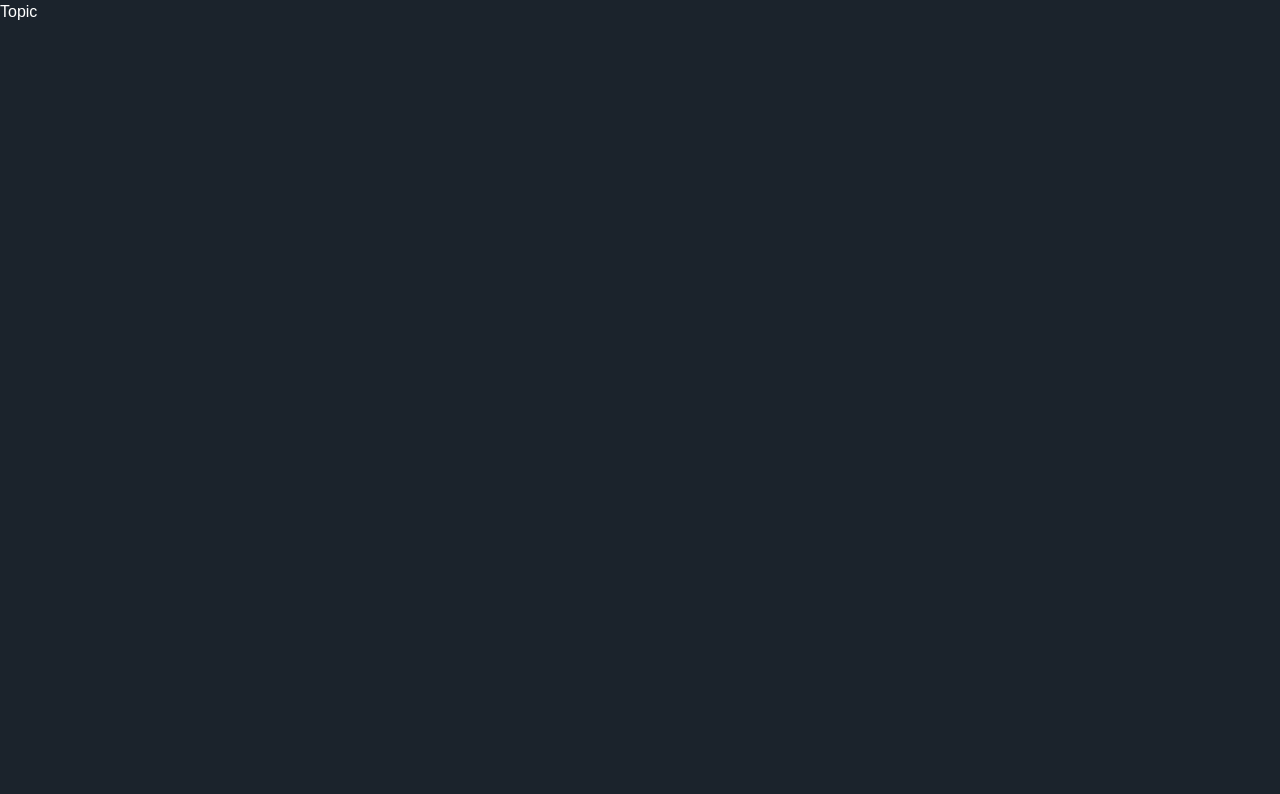
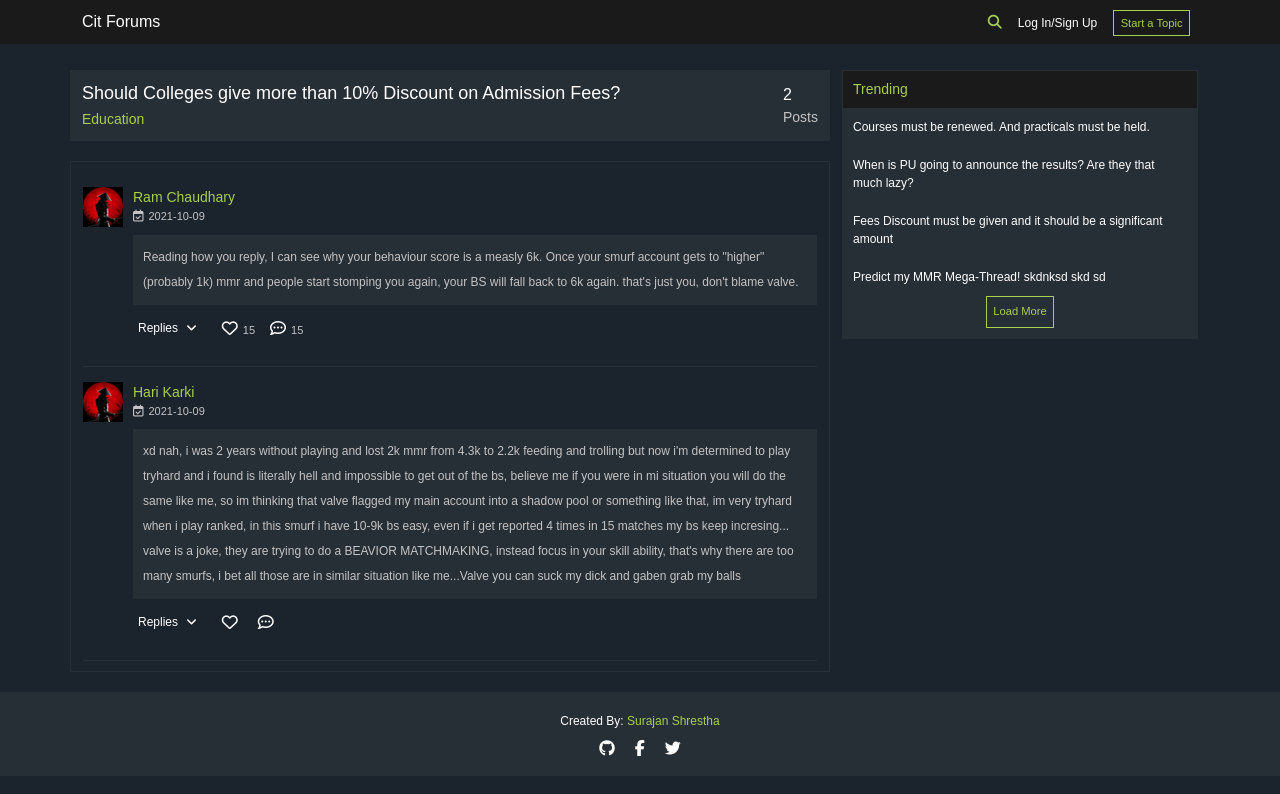
Before and after one commit to SurajanShrestha/cit-forum, a React (Create React App) app: page /topic in a window 1280 px wide. Shown: the top 794 px of the page. Built offline with nearby package versions, Linux system fonts and the light colour scheme.

Commit message:
Topic Discussion Page Semi-Done(Replies' design is to be added)

```diff
--- /dev/null
+++ b/src/components/common/discussionBoard/Post.js
@@ -0,0 +1,42 @@
+import { Link } from 'react-router-dom';
+
+function Post({ userName, postedDate, answer, totalLikes, totalShares, totalReplies }) {
+    return (
+        <div className="post">
+            <div className="userAvatar">
+                <Link to="/">
+                    <img src={process.env.PUBLIC_URL+"/images/userAvatars/uAv-01.jpg"} />
+                </Link>
+            </div>
+            <div className="postContent">
+                <div className="userDetails">
+                    <Link to="/">
+                        <p className="userName">{userName}</p>
+                    </Link>
+                    <div className="date">
+                        <i className="f-sm fa fa-calendar-check-o" aria-hidden="true"></i>
+                        <small className="f-xs">{postedDate}</small>
+                    </div>
+                </div>
+                <article className="userAnswer">
+                    {answer}
+                </article>
+                <div className="postActions">
+                    <div className="action">
+                        <small className="view-replies f-sm" title="View Replies">Replies&nbsp;<i class="fa fa-angle-down" aria-hidden="true"></i></small>
+                    </div>
+                    <div className="action">
+                        <i className="fa fa-heart-o like" aria-hidden="true" title="Like"></i>
+                        { totalLikes ? <small className="f-xs grayText">{totalLikes}</small> : null }
+                    </div>
+                    <div className="action">
+                        <i className="fa fa-commenting-o reply" aria-hidden="true" title="Reply"></i>
+                        { totalLikes ? <small className="f-xs grayText">{totalLikes}</small> : null }
+                    </div>
+                </div>
+            </div>
+        </div>
+    );
+}
+
+export default Post;
--- /dev/null
+++ b/src/components/common/discussionBoard/index.js
@@ -0,0 +1,15 @@
+import { Row, Col } from 'react-bootstrap';
+import Post from './Post';
+
+function DiscussionBoard() {
+    return (
+        <Row className="discussion">
+            <Col xs={12}>
+                <Post userName="Ram Chaudhary" userAvatar={process.env.PUBLIC_URL+"/images/userAvatars/uAv-01.jpg"} postedDate="2021-10-09" answer={`Reading how you reply, I can see why your behaviour score is a measly 6k. Once your smurf account gets to "higher" (probably 1k) mmr and people start stomping you again, your BS will fall back to 6k again. that's just you, don't blame valve.`} totalLikes={15}/>
+                <Post userName="Hari Karki" userAvatar={process.env.PUBLIC_URL+"/images/userAvatars/uAv-01.jpg"} postedDate="2021-10-09" answer={`xd nah, i was 2 years without playing and lost 2k mmr from 4.3k to 2.2k feeding and trolling but now i'm determined to play tryhard and i found is literally hell and impossible to get out of the bs, believe me if you were in mi situation you will do the same like me, so im thinking that valve flagged my main account into a shadow pool or something like that, im very tryhard when i play ranked, in this smurf i have 10-9k bs easy, even if i get reported 4 times in 15 matches my bs keep incresing... valve is a joke, they are trying to do a BEAVIOR MATCHMAKING, instead focus in your skill ability, that's why there are too many smurfs, i bet all those are in similar situation like me...Valve you can suck my dick and gaben grab my balls`} />
+            </Col>
+        </Row>
+    );
+}
+
+export default DiscussionBoard;
--- a/src/components/common/headerBar/index.js
+++ b/src/components/common/headerBar/index.js
@@ -1,20 +1,33 @@
 import { Row, Col } from 'react-bootstrap';
+import { Link } from 'react-router-dom';
 
-function HeaderBar() {
+function HeaderBar({ title, categoryType, totalForums, totalPosts }) {
     return (
         <Row className="headerBar lightGrayBg">
-            <Col xs={6}>
-                <p className="f-giant">Latest Topics</p>
-                <small className="grayText">All Categories</small>
+            <Col xs={ !totalForums && !totalPosts ? 12 : 9 }>
+                { title ? <p className="f-xl">{title}</p> : null }
+                { categoryType ? <Link to="/"><small className="greenText">{categoryType}</small></Link> : null }
             </Col>
-            <Col xs={6} className="d-flex justify-content-end">
+            <Col xs={3} className="d-flex justify-content-end">
                 <div className="ms-3 d-flex flex-column justify-content-center">
-                    <p>23,000</p>
-                    <small className="grayText">Forums</small>
+                    {
+                        totalForums ?
+                        <>
+                            <p>{totalForums}</p>
+                            <small className="grayText">Forums</small>
+                        </> :
+                        null
+                    }
                 </div>
                 <div className="ms-3 d-flex flex-column justify-content-center">
-                    <p>982,890</p>
-                    <small className="grayText">Posts</small>
+                    {
+                        totalPosts ?
+                        <>
+                            <p>{totalPosts}</p>
+                            <small className="grayText">Posts</small>
+                        </> :
+                        null
+                    }
                 </div>
             </Col>
         </Row>
--- a/src/components/index.js
+++ b/src/components/index.js
@@ -5,3 +5,4 @@ export { default as BulletinBoard } from './common/bulletinBoard';
 export { default as CategoryBoard } from './common/categoryBoard';
 export { default as List } from './common/list';
 export { default as Pagination } from './common/pagination';
+export { default as DiscussionBoard } from './common/discussionBoard';
--- a/src/styles/sass/style.scss
+++ b/src/styles/sass/style.scss
@@ -74,6 +74,10 @@ a:hover{
 /*Header Bar*/
 .headerBar{
     margin-bottom: 20px;
+    padding: 10px 0px;
+    a{
+        color: $green;
+    }
 }
 
 /*List*/
@@ -135,6 +139,7 @@ a:hover{
 /*Body Container*/
 .body-container{
     margin-top: 70px;
+    padding: 0px 20px;
 }
 
 /*Search Popup*/
@@ -222,3 +227,78 @@ a:hover{
         color: $green;
     }
 }
+
+/*Discussion Board*/
+.discussion{
+    border: 1px solid $lightGray;
+    padding: 10px 0px;
+}
+
+/*Discussion Post*/
+.post{
+    padding: 15px 0px;
+    display: flex;
+    justify-content: start;
+    border-bottom: 1px solid $lightGray;
+    .userAvatar{
+        padding-right: 10px;
+        img{
+            width: 40px;
+        }
+    }
+    .postContent{
+        .userDetails{
+            padding-bottom: 10px;
+            a{
+                color: $green;
+            }
+            .userName{
+                font-size: $fmd;
+                color: $green;
+            }
+            .date{
+                color: $gray;
+                display: flex;
+                align-items: center;
+                i{
+                    padding-right: 5px;
+                }
+            }
+        }
+        .userAnswer{
+            font-size: $fsm;
+            background-color: $lightGray;
+            color: $gray;
+            padding: 10px;
+            line-height: 25px;
+        }
+        .postActions{
+            display: flex;
+            justify-content: start;
+            padding: 10px 0px;
+            .action{
+                margin-right: 10px;
+                .view-replies{
+                    padding: 5px;
+                }
+                .view-replies:hover{
+                    background-color: $lightGray;
+                    cursor: pointer;
+                }
+                i{
+                    padding: 5px;
+                }
+                i:hover{
+                    background-color: $lightGray;
+                    cursor: pointer;
+                }
+                .like:hover{
+                    color: red;
+                }
+                .reply:hover{
+                    color: lawngreen;
+                }
+            }
+        }
+    }
+}
--- a/src/styles/style.css
+++ b/src/styles/style.css
@@ -96,6 +96,10 @@ a:hover {
 /*Header Bar*/
 .headerBar {
   margin-bottom: 20px;
+  padding: 10px 0px;
+}
+.headerBar a {
+  color: #a8cf54;
 }
 
 /*List*/
@@ -151,6 +155,7 @@ a:hover {
 /*Body Container*/
 .body-container {
   margin-top: 70px;
+  padding: 0px 20px;
 }
 
 /*Search Popup*/
@@ -276,4 +281,77 @@ a:hover {
   color: #a8cf54;
 }
 
+/*Discussion Board*/
+.discussion {
+  border: 1px solid #262e36;
+  padding: 10px 0px;
+}
+
+/*Discussion Post*/
+.post {
+  padding: 15px 0px;
+  display: flex;
+  justify-content: start;
+  border-bottom: 1px solid #262e36;
+}
+.post .userAvatar {
+  padding-right: 10px;
+}
+.post .userAvatar img {
+  width: 40px;
+}
+.post .postContent .userDetails {
+  padding-bottom: 10px;
+}
+.post .postContent .userDetails a {
+  color: #a8cf54;
+}
+.post .postContent .userDetails .userName {
+  font-size: 14px;
+  color: #a8cf54;
+}
+.post .postContent .userDetails .date {
+  color: #c4c4c4;
+  display: flex;
+  align-items: center;
+}
+.post .postContent .userDetails .date i {
+  padding-right: 5px;
+}
+.post .postContent .userAnswer {
+  font-size: 12px;
+  background-color: #262e36;
+  color: #c4c4c4;
+  padding: 10px;
+  line-height: 25px;
+}
+.post .postContent .postActions {
+  display: flex;
+  justify-content: start;
+  padding: 10px 0px;
+}
+.post .postContent .postActions .action {
+  margin-right: 10px;
+}
+.post .postContent .postActions .action .view-replies {
+  padding: 5px;
+}
+.post .postContent .postActions .action .view-replies:hover {
+  background-color: #262e36;
+  cursor: pointer;
+}
+.post .postContent .postActions .action i {
+  padding: 5px;
+}
+.post .postContent .postActions .action i:hover {
+  background-color: #262e36;
+  cursor: pointer;
+}
+.post .postContent .postActions .action .like:hover {
+  color: red;
+}
+.post .postContent .postActions .action .reply:hover {
+  color: lawngreen;
+}
+
 /*# sourceMappingURL=style.css.map */
--- a/src/views/home/index.js
+++ b/src/views/home/index.js
@@ -10,13 +10,13 @@ import { Pagination } from '../../components';
 function Home() {
     return (
         <Layout>
-            <Container className="px-3">
+            <Container>
                 <Row>
                     <Col lg={3}>
                         <CategoryBoard/>
                     </Col>
                     <Col lg={6}>
-                        <HeaderBar />
+                        <HeaderBar title="Latest Topics" categoryType="All Category" totalForums="209087" totalPosts="406" />
                         <List />
                         <Pagination />
                     </Col>
--- a/src/views/layout/index.js
+++ b/src/views/layout/index.js
@@ -4,13 +4,13 @@ import { Footer } from "../../components";
 
 function Layout({ children }) {
     return (
-        <div>
+        <>
             <Navbar />
-            <div className="body-container">
+            <main className="body-container">
                 {children}
-            </div>
+            </main>
             <Footer />
-        </div>
+        </>
     );
 }
 
--- a/src/views/topic/index.js
+++ b/src/views/topic/index.js
@@ -1,10 +1,24 @@
-import React from 'react';
+import Layout from '../layout';
+import { Container, Row, Col } from 'react-bootstrap';
+import { HeaderBar } from '../../components';
+import { BulletinBoard } from '../../components';
+import { DiscussionBoard } from '../../components';
 
 function Topic() {
     return (
-        <div>
-            <p>Topic</p>
-        </div>
+        <Layout>
+            <Container>
+                <Row>
+                    <Col lg={8}>
+                        <HeaderBar title="Should Colleges give more than 10% Discount on Admission Fees?" categoryType="Education" totalPosts="2" />
+                        <DiscussionBoard />
+                    </Col>
+                    <Col lg={4}>
+                        <BulletinBoard heading="Trending" />
+                    </Col>
+                </Row>
+            </Container>
+        </Layout>
     );
 }
 
```
Also changed, not shown: 1 other file (tests, documents, lock files or other folders).
